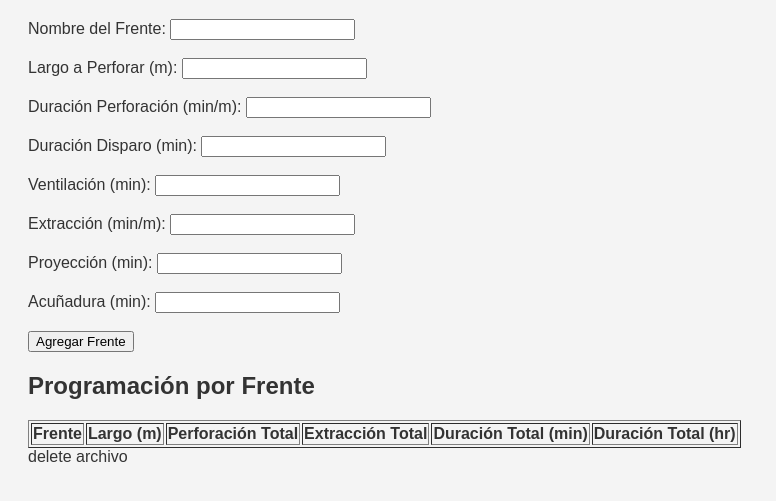
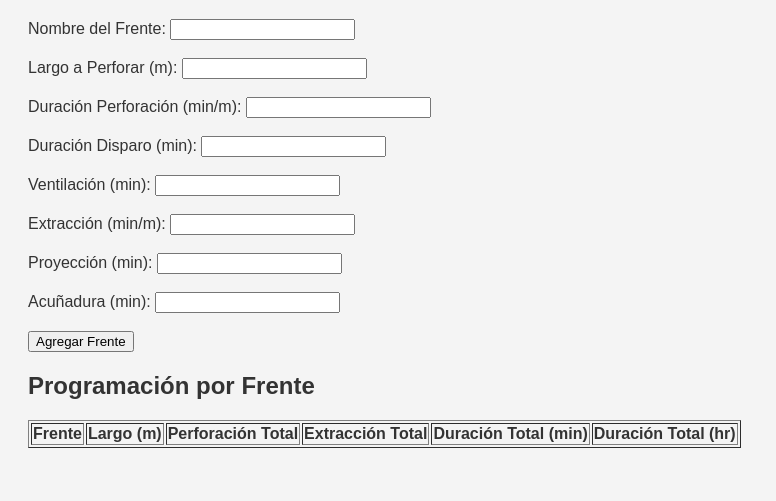
Before and after one commit to berny1520/programacion-ciclos-mineria, a plain HTML site: page index_programacion_frentes.html in a window 1280 px wide. Shown: the part 89-590 px from the top of the page, without its empty margins (0-776 px from the left). Drawn offline with Linux system fonts and the light colour scheme.

Commit message:
index.html

```diff
--- a/index_programacion_frentes.html
+++ b/index_programacion_frentes.html
@@ -58,4 +58,3 @@
     </script>
 </body>
 </html>
-delete archivo
```
